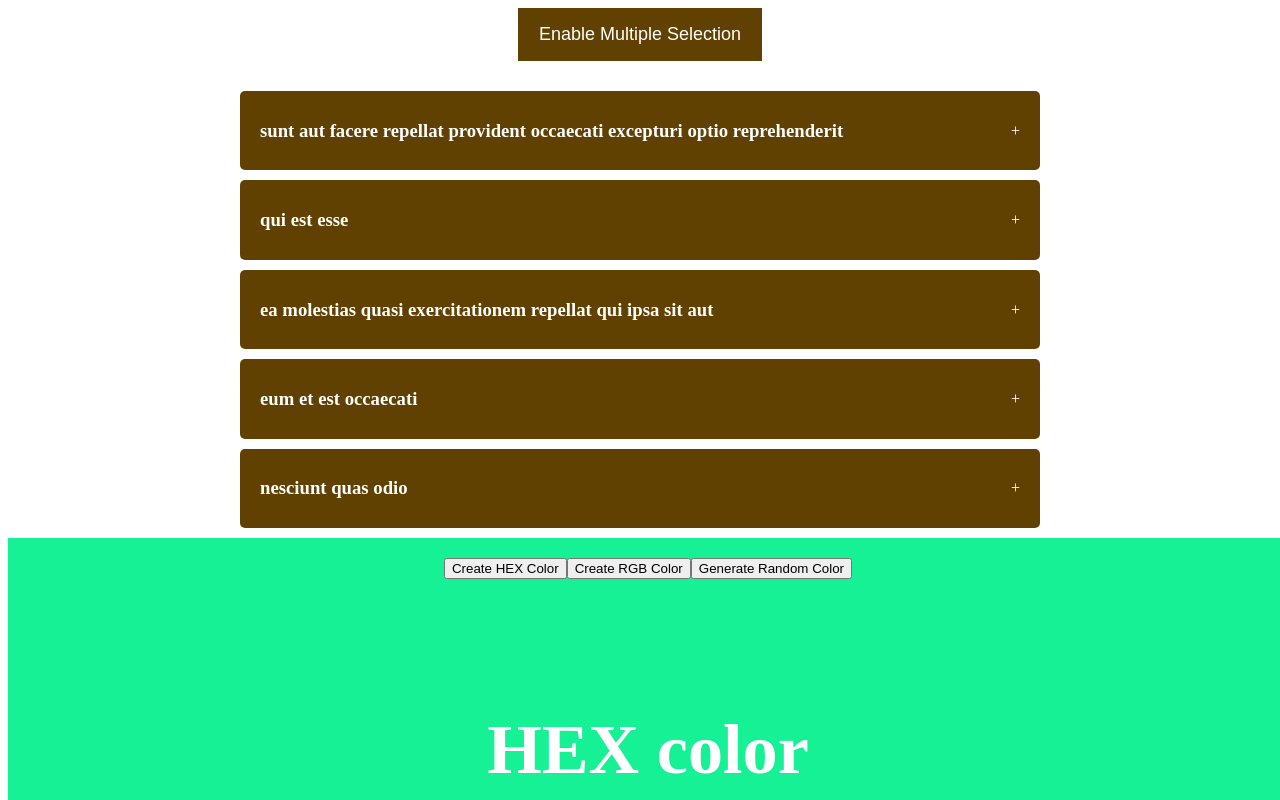
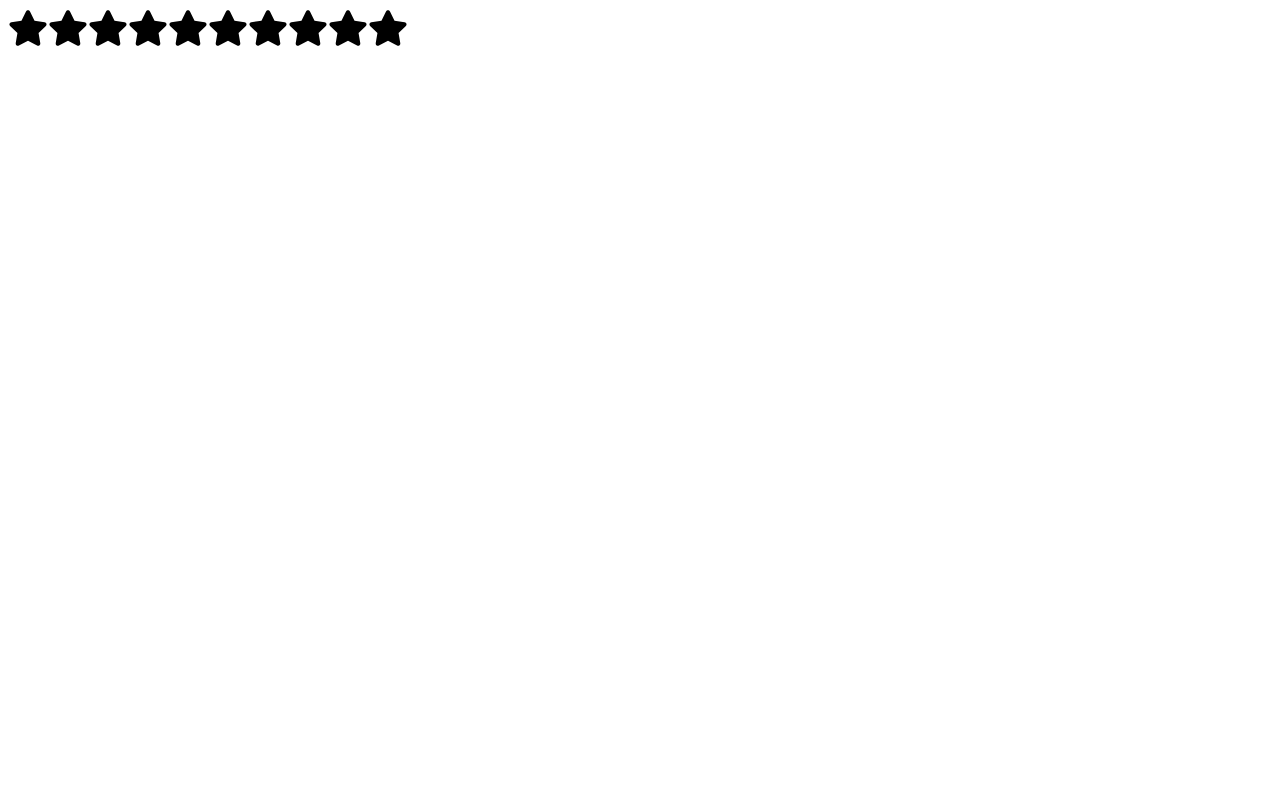
Before and after one commit to dubedivya/react_components, a React (Vite) app: page / in a window 1280 px wide. Shown: the top 800 px of the page. Built offline with nearby package versions, Linux system fonts and the light colour scheme.

Commit message:
03_StarRating component is completed

```diff
--- a/package.json
+++ b/package.json
@@ -11,7 +11,8 @@
   },
   "dependencies": {
     "react": "^18.2.0",
-    "react-dom": "^18.2.0"
+    "react-dom": "^18.2.0",
+    "react-icons": "^5.1.0"
   },
   "devDependencies": {
     "@types/react": "^18.2.66",
--- a/src/App.jsx
+++ b/src/App.jsx
@@ -2,15 +2,19 @@ import "./App.css";
 import RandomColorGenerator from "./components/02_RandomColorGenerator/randomColorGenerator.jsx";
 import Accordion from "./components/01_Accordion/Accordion.jsx";
 import data from "./components/01_Accordion/accordData.js";
+import StarRating from "./components/03_StarRating/index.jsx";
 
 function App() {
   return (
     <>
-      {/*/!*Accordion Component*!/*/}
+   {/*   Accordion Component
       <Accordion data={data} />
 
-      {/*Random Color Generator*/}
-      <RandomColorGenerator />
+      Random Color Generator
+      <RandomColorGenerator />*/}
+
+        {/*Star rating Component*/}
+        <StarRating numberOfStars={10}/>
     </>
   );
 }
--- /dev/null
+++ b/src/components/03_StarRating/index.jsx
@@ -0,0 +1,41 @@
+import React, { useState } from "react";
+import { FaStar } from "react-icons/fa";
+import "./style.css";
+
+function StarRating({ numberOfStars = 5 }) {
+  const [rating, setRating] = useState(0);
+  const [hover, setHover] = useState(0);
+
+  function handleClick(getCurrentIndex) {
+    setRating(getCurrentIndex);
+  }
+
+  function handleMouseEnter(getCurrentIndex) {
+    setHover(getCurrentIndex);
+  }
+
+  function handleMouseLeave() {
+    setHover(rating);
+  }
+
+  return (
+    <div className="star_rating">
+      {[...Array(numberOfStars)].map((_, index) => {
+        index += 1;
+
+        return (
+          <FaStar
+            key={index}
+            className={index <= (hover || rating) ? "active" : "inactive"}
+            onClick={() => handleClick(index)}
+            onMouseMove={() => handleMouseEnter(index)}
+            onMouseLeave={() => handleMouseLeave()}
+            size={40}
+          />
+        );
+      })}
+    </div>
+  );
+}
+
+export default StarRating;
--- /dev/null
+++ b/src/components/03_StarRating/style.css
@@ -0,0 +1,7 @@
+.active{
+    color: #c3942a;
+}
+
+.inactive{
+    color: black;
+}
```
Also changed, not shown: 2 other files (tests, documents, lock files or other folders).
